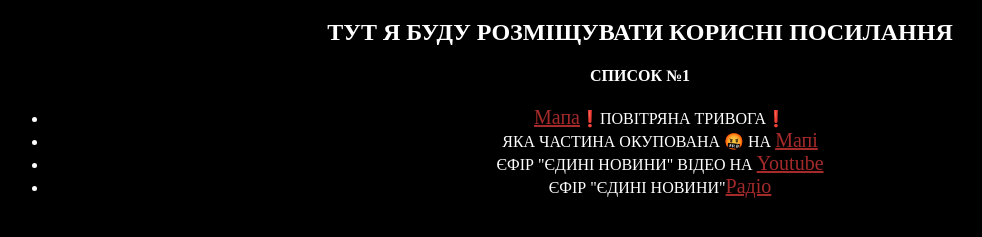
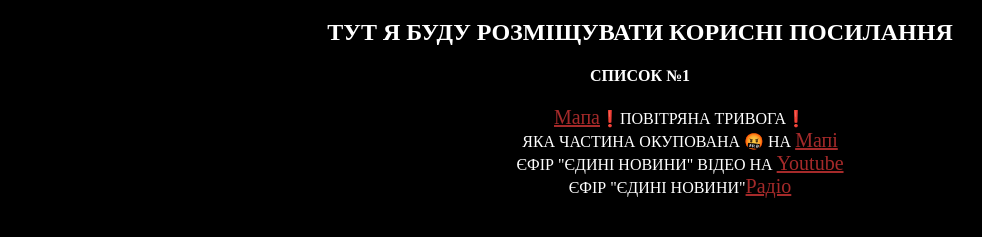
Before and after one commit to mandarin19/site, a plain HTML site: page index.html in a window 1280 px wide. Shown: the part 61-298 px from the top of the page, without its empty margins (0-982 px from the left). Drawn offline with Linux system fonts and the light colour scheme.

Commit message:
Update index.html

```diff
--- a/index.html
+++ b/index.html
@@ -14,12 +14,12 @@
     <h2>Тут я буду розміщувати корисні посилання</h2>
     <h4>Список №1</h4>
     <ul>
-        <li><a href="https://alerts.in.ua/" target="_blank">мапа</a>❗️Повітряна тривога❗️</li>
-        <li>Яка частина окупована 🤬 на <a href="https://deepstatemap.live/#6/49.438/32.053" target="_blank"> мапі </a>
-        </li>
-        <li>Єфір "ЄДИНІ НОВИНИ" відео на <a href="https://www.youtube.com/watch?v=WY8sDvZdWEA"
-                target="_blank">Youtube</a></li>
-        <li>Єфір "ЄДИНІ НОВИНИ"<a href="https://radioplayer.ua/" target="_blank">радіо</a></li>
+        <ol><a href="https://alerts.in.ua/" target="_blank">мапа</a>❗️Повітряна тривога❗️</ol>
+        <ol>Яка частина окупована 🤬 на <a href="https://deepstatemap.live/#6/49.438/32.053" target="_blank"> мапі </a>
+        </ol>
+        <ol>Єфір "ЄДИНІ НОВИНИ" відео на <a href="https://www.youtube.com/watch?v=WY8sDvZdWEA"
+                target="_blank">Youtube</a></ol>
+        <ol>Єфір "ЄДИНІ НОВИНИ"<a href="https://radioplayer.ua/" target="_blank">радіо</a></ol>
     </ul>
 </body>
 
```
